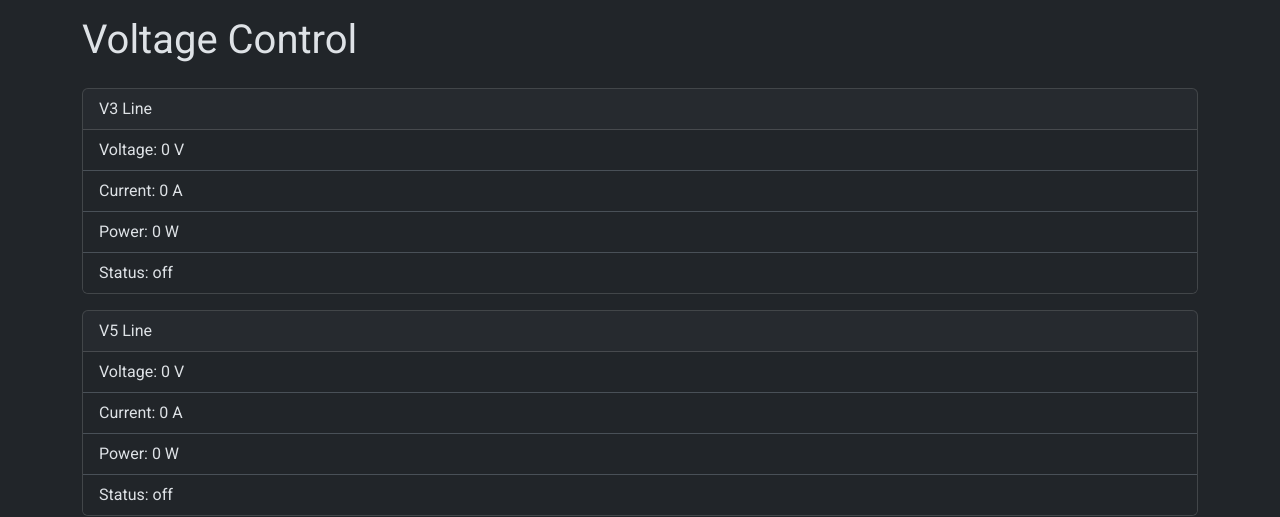
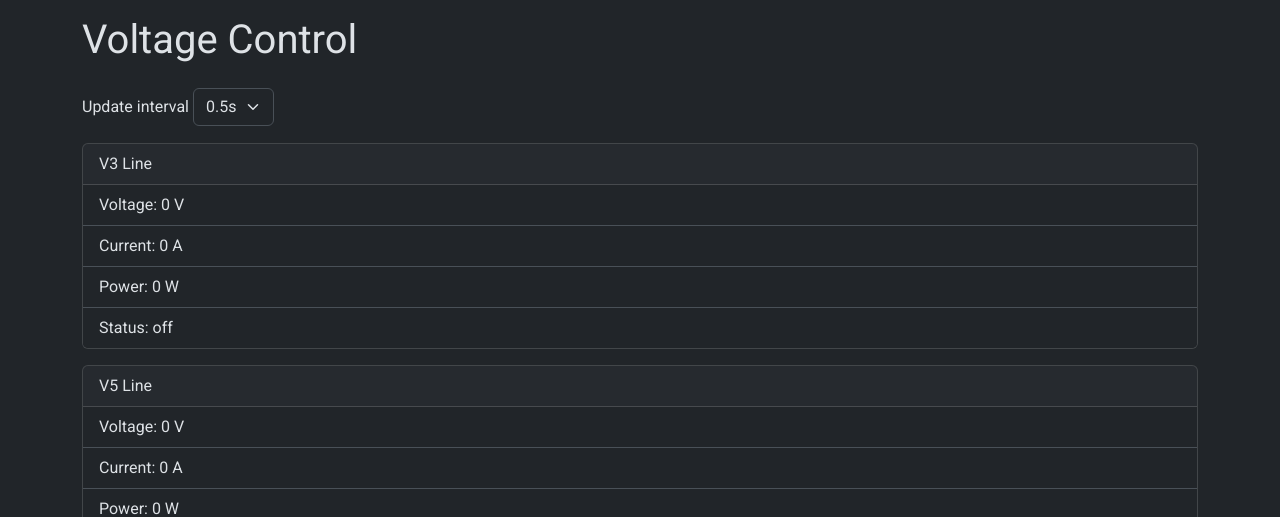
Before and after one commit to Parawaram/burning-control, a Flask app: page /voltage in a window 1280 px wide. Shown: the part 56-573 px from the top of the page. Run offline with Flask 3, Linux system fonts and the light colour scheme.

Commit message:
Add interval selector and sensor availability

```diff
--- a/frontend/static/voltage.js
+++ b/frontend/static/voltage.js
@@ -4,6 +4,19 @@ const sensors = {
   voltageSensorV5PiBrain: 'vs_v5pi_',
   voltageSensorV24: 'vs_v24_',
 };
+
+let interval = 500;
+let timerId = null;
+
+function startTimer() {
+  if (timerId) clearInterval(timerId);
+  timerId = setInterval(fetchVoltages, interval);
+}
+
+document.getElementById('updateInterval')?.addEventListener('change', (e) => {
+  interval = parseInt(e.target.value);
+  startTimer();
+});
 
 async function fetchVoltages() {
   const resp = await fetch('/api/teency');
@@ -23,4 +36,4 @@ async function fetchVoltages() {
 }
 
 fetchVoltages();
-setInterval(fetchVoltages, 250);
+startTimer();
--- a/frontend/templates/v2/voltage.html
+++ b/frontend/templates/v2/voltage.html
@@ -2,6 +2,14 @@
 {% block title %}Voltage Control{% endblock %}
 {% block content %}
 <h1 class="mb-4">Voltage Control</h1>
+<div class="mb-3">
+  <label for="updateInterval" class="form-label">Update interval</label>
+  <select id="updateInterval" class="form-select w-auto d-inline">
+    <option value="200">0.2s</option>
+    <option value="500" selected>0.5s</option>
+    <option value="1000">1s</option>
+  </select>
+</div>
 
 {% set sensors = {
   'V3 Line': 'vs_v3_',
```
Also changed, not shown: 1 other file.
